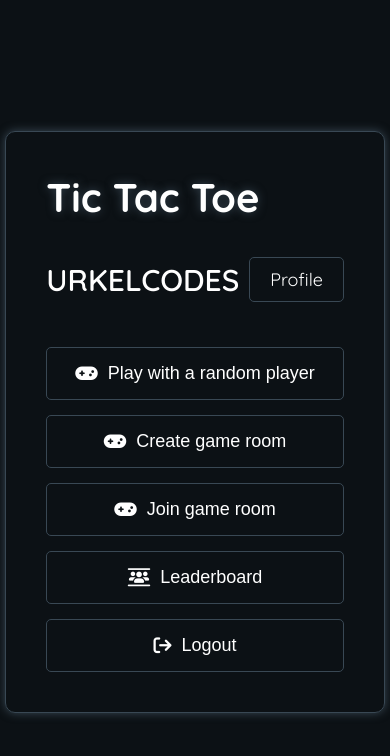
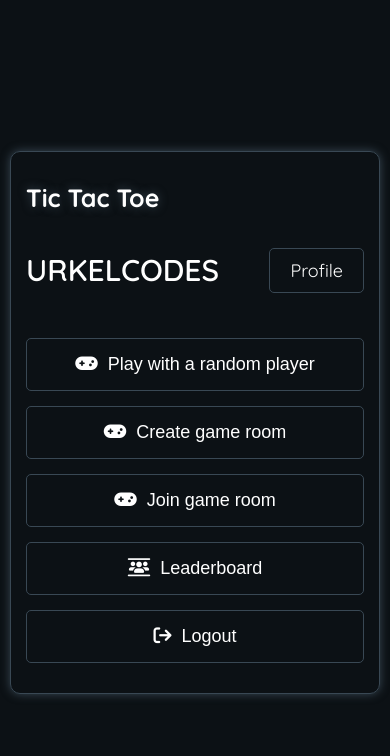
Before and after one commit to Abmichael01/Realtime-Tic-Tac-Toe-multiplayer-game, a Django app: page /lobby in a window 390 px wide. Shown: the top 756 px of the page. Run offline with Django 4.2, Linux system fonts and the light colour scheme; a user stored in the database is signed in; some web fonts are replaced.

Commit message:
new commit

```diff
--- a/static/css/lobby.css
+++ b/static/css/lobby.css
@@ -89,3 +89,14 @@ h2{
 .logout-link button{
     width: 100%;
 }
+
+@media screen and (max-width:560px) {
+    .container{
+        width: 100%;
+        padding: 30px 15px;
+    }
+
+    h2{
+        font-size: 25px;
+    }
+}
```
Also changed, not shown: static/css/game_room.css (+7 -0 lines), static/css/join-room.css (+14 -0 lines), static/css/login-register.css (+12 -0 lines).
